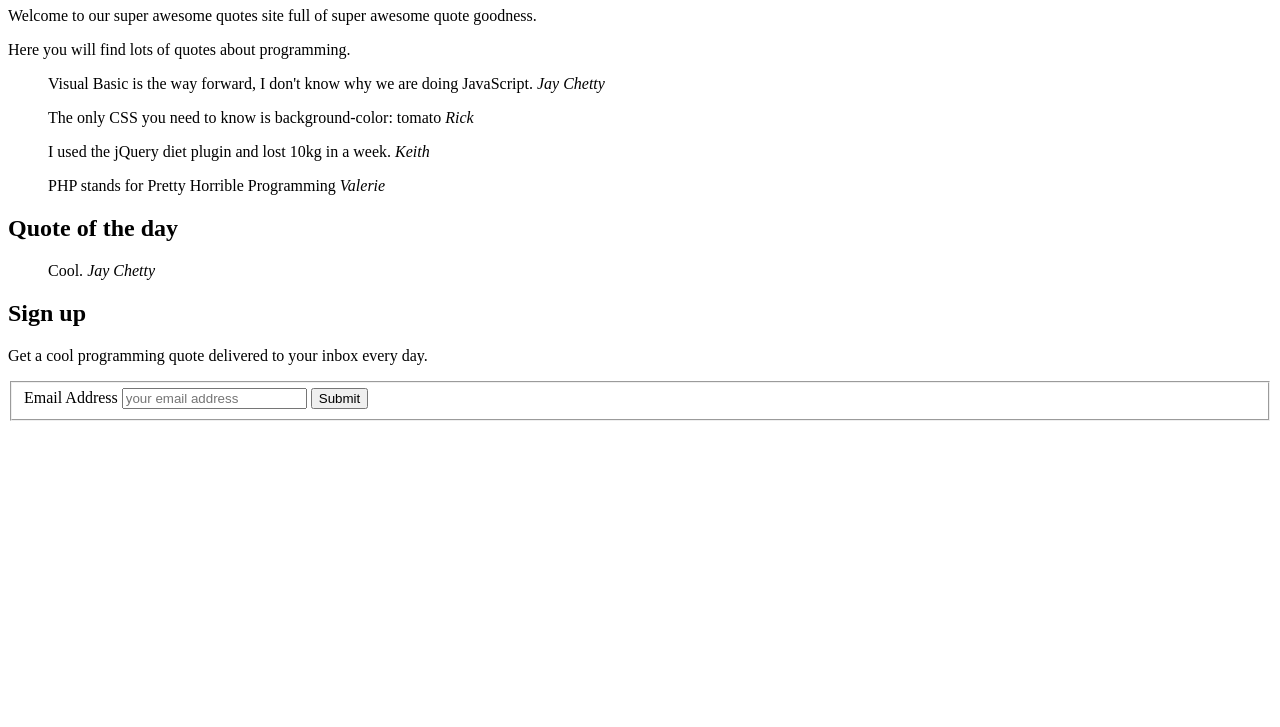
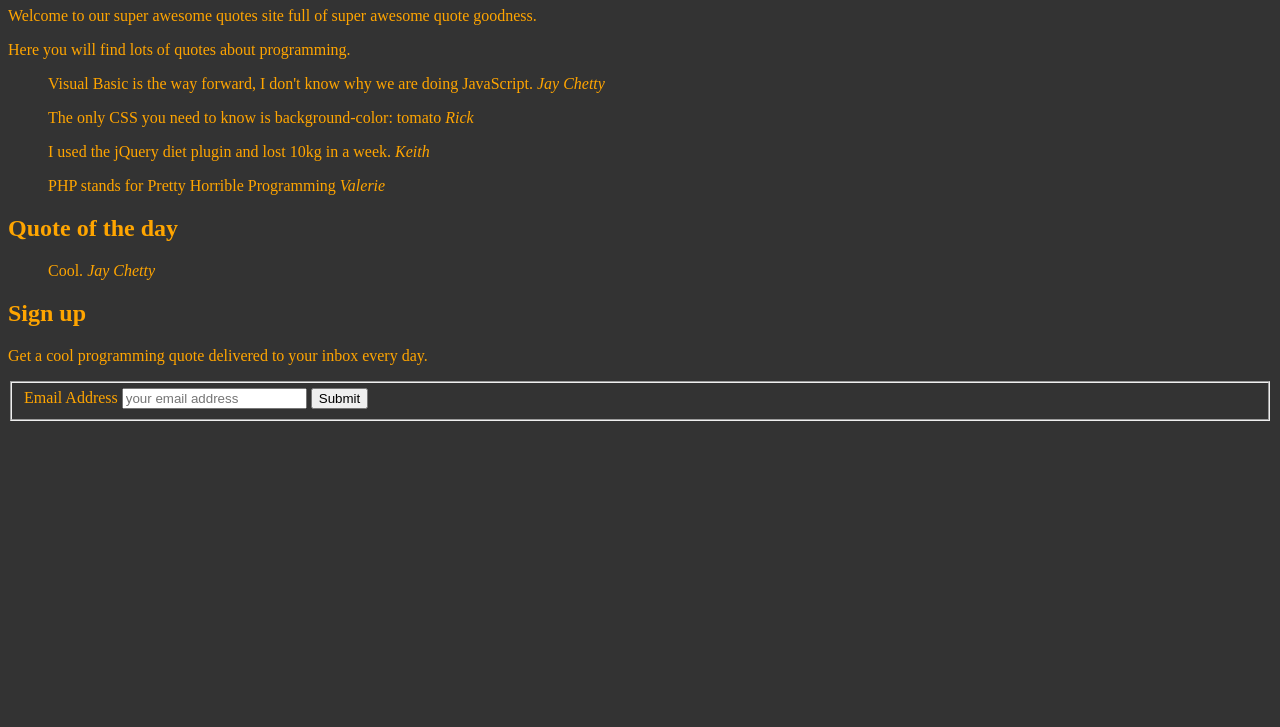
Before and after one commit to FALLENau/e13_homework_week_11_day_01, a website: page dom_manipulation_start_point/index.html in a window 1280 px wide. Shown: the part 73-800 px from the top of the page. Drawn offline with Linux system fonts and the light colour scheme; files that its build step writes are made by us from their sources; files whose address does not match are found by name.

```diff
--- a/dom_manipulation_start_point/public/style.css
+++ b/dom_manipulation_start_point/public/style.css
@@ -1,3 +1,8 @@
+body{
+  background: #333;
+  color: orange;
+}
+
 .logo {
   width: 50px;
   height: 50px;
```
